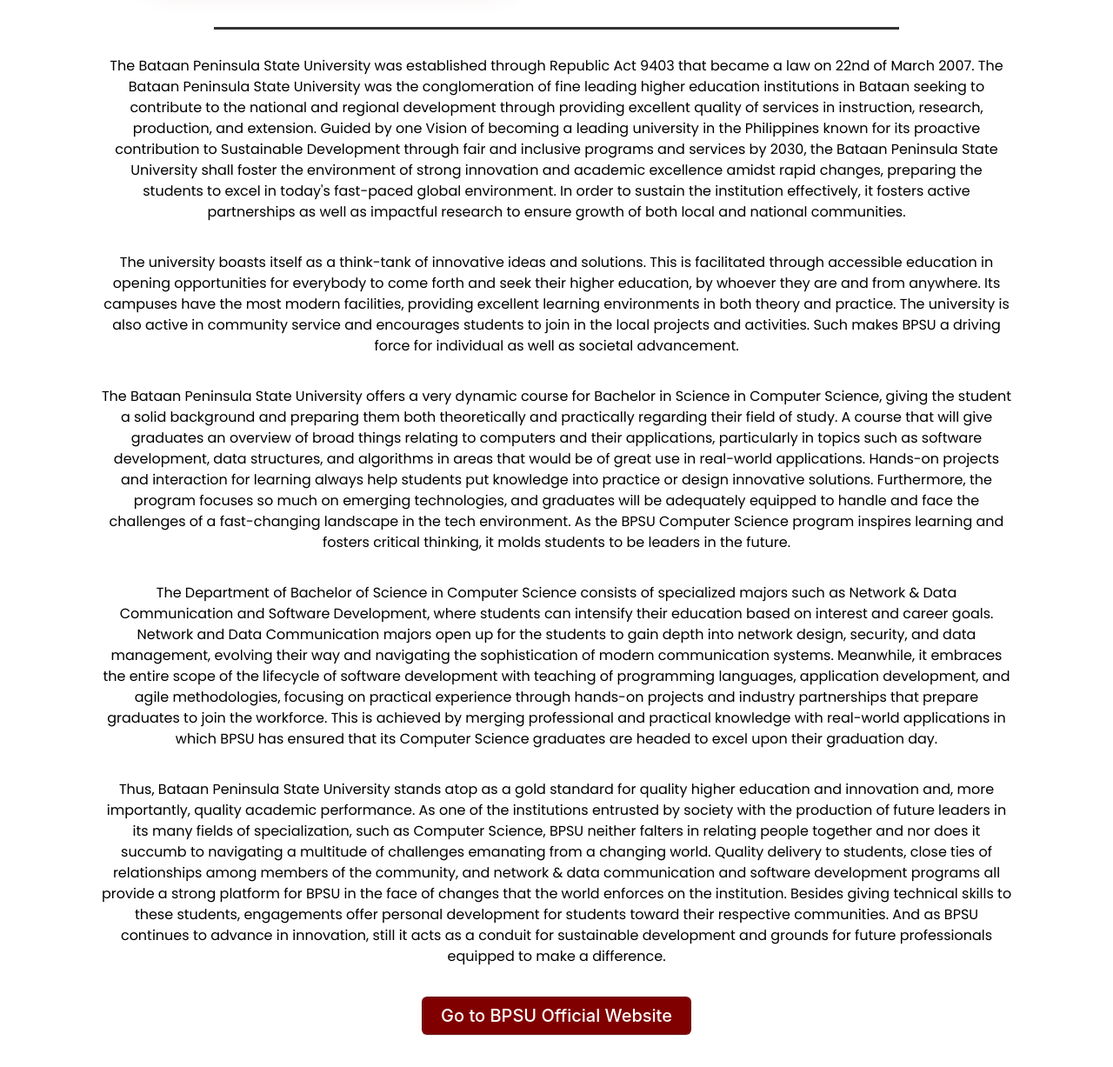
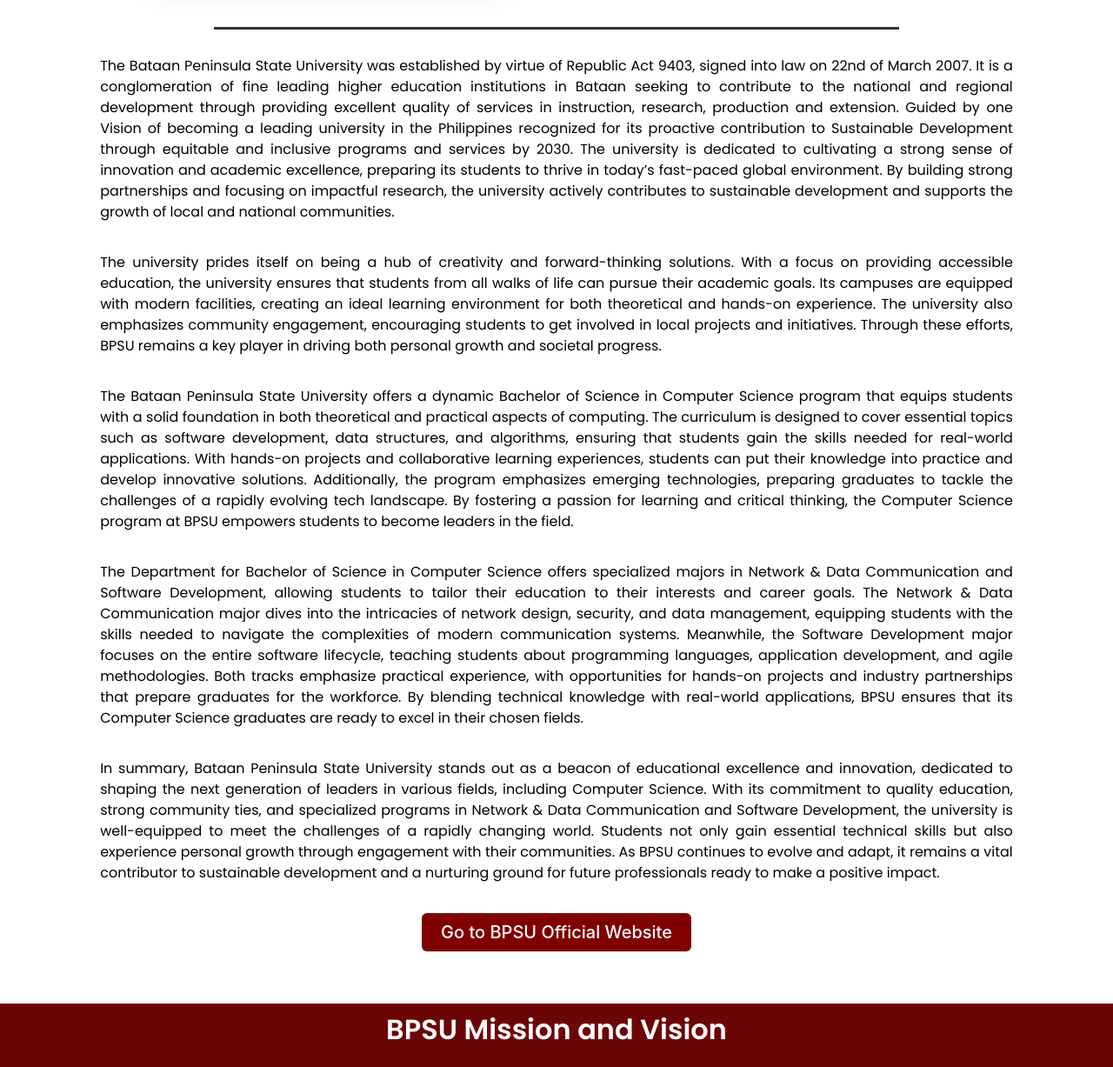
Before and after one commit to AzterBrew/24-1_assessment01grp3, a plain HTML site: page university.html in a window 1280 px wide. Shown: the part 709-1936 px from the top of the page at 87% size. Drawn offline with nearby package versions, Linux system fonts and the light colour scheme.

Commit message:
2nd commit

```diff
--- a/university.html
+++ b/university.html
@@ -46,87 +46,57 @@
                 <br>
                 <h1><span></span></h1>
                 <h3 class="typing-text"></h3>
-                <p style="text-align: center;">The Bataan Peninsula State University was established through Republic
-                    Act 9403 that became a
-                    law on 22nd of March 2007. The Bataan Peninsula State University was the conglomeration of fine
-                    leading higher education
-                    institutions in Bataan seeking to contribute to the national and regional development through
-                    providing excellent quality
-                    of services in instruction, research, production, and extension. Guided by one Vision of becoming a
-                    leading university in
-                    the Philippines known for its proactive contribution to Sustainable Development through fair and
-                    inclusive programs and
-                    services by 2030, the Bataan Peninsula State University shall foster the environment of strong
-                    innovation and academic
-                    excellence amidst rapid changes, preparing the students to excel in today's fast-paced global
-                    environment. In order to
-                    sustain the institution effectively, it fosters active partnerships as well as impactful research to
-                    ensure growth of
-                    both local and national communities.</p>
-                    <br>
-                <p style="text-align: center;">The university boasts itself as a think-tank of innovative ideas and solutions. This is facilitated
-                    through accessible education in opening opportunities for everybody to come forth and seek their
-                    higher
-                    education, by whoever they are and from anywhere. Its campuses have the most modern facilities,
-                    providing excellent learning environments in both theory and practice. The university is also active
-                    in
-                    community service and encourages students to join in the local projects and activities. Such makes
-                    BPSU
-                    a driving force for individual as well as societal advancement.</p>
+                <p style="text-align: justify;">The Bataan Peninsula State University was established by virtue of
+                    Republic Act 9403, signed into law on 22nd of March 2007. It is a conglomeration of fine leading
+                    higher education institutions in Bataan seeking to contribute to the national and regional
+                    development through providing excellent quality of services in instruction, research, production and
+                    extension. Guided by one Vision of becoming a leading university in the Philippines recognized for
+                    its proactive contribution to Sustainable Development through equitable and inclusive programs and
+                    services by 2030. The university is dedicated to cultivating a strong sense of innovation and
+                    academic excellence, preparing its students to thrive in today’s fast-paced global environment. By
+                    building strong partnerships and focusing on impactful research, the university actively contributes
+                    to sustainable development and supports the growth of local and national communities.</p>
                 <br>
-                <p style="text-align: center;">The Bataan Peninsula State University offers a very dynamic course for Bachelor in Science in
-                    Computer
-                    Science, giving the student a solid background and preparing them both theoretically and practically
-                    regarding their field of study. A course that will give graduates an overview of broad things
-                    relating
-                    to computers and their applications, particularly in topics such as software development, data
-                    structures, and algorithms in areas that would be of great use in real-world applications. Hands-on
-                    projects and interaction for learning always help students put knowledge into practice or design
-                    innovative solutions. Furthermore, the program focuses so much on emerging technologies, and
-                    graduates
-                    will be adequately equipped to handle and face the challenges of a fast-changing landscape in the
-                    tech
-                    environment. As the BPSU Computer Science program inspires learning and fosters critical thinking,
-                    it
-                    molds students to be leaders in the future.</p>
+                <p style="text-align: justify;">The university prides itself on being a hub of creativity and
+                    forward-thinking solutions. With a focus on providing accessible education, the university ensures
+                    that students from all walks of life can pursue their academic goals. Its campuses are equipped with
+                    modern facilities, creating an ideal learning environment for both theoretical and hands-on
+                    experience. The university also emphasizes community engagement, encouraging students to get
+                    involved in local projects and initiatives. Through these efforts, BPSU remains a key player in
+                    driving both personal growth and societal progress.</p>
+                <br>
+                <p style="text-align: justify;">The Bataan Peninsula State University offers a dynamic Bachelor of
+                    Science in Computer Science program that equips students with a solid foundation in both theoretical
+                    and practical aspects of computing. The curriculum is designed to cover essential topics such as
+                    software development, data structures, and algorithms, ensuring that students gain the skills needed
+                    for real-world applications. With hands-on projects and collaborative learning experiences, students
+                    can put their knowledge into practice and develop innovative solutions. Additionally, the program
+                    emphasizes emerging technologies, preparing graduates to tackle the challenges of a rapidly evolving
+                    tech landscape. By fostering a passion for learning and critical thinking, the Computer Science
+                    program at BPSU empowers students to become leaders in the field.</p>
                 <br>
 
-                <p style="text-align: center;">The Department of Bachelor of Science in Computer Science consists of specialized majors such as
-                    Network
-                    & Data Communication and Software Development, where students can intensify their education based on
-                    interest and career goals. Network and Data Communication majors open up for the students to gain
-                    depth
-                    into network design, security, and data management, evolving their way and navigating the
-                    sophistication
-                    of modern communication systems. Meanwhile, it embraces the entire scope of the lifecycle of
-                    software
-                    development with teaching of programming languages, application development, and agile
-                    methodologies,
-                    focusing on practical experience through hands-on projects and industry partnerships that prepare
-                    graduates to join the workforce. This is achieved by merging professional and practical knowledge
-                    with
-                    real-world applications in which BPSU has ensured that its Computer Science graduates are headed to
-                    excel upon their graduation day.</p>
+                <p style="text-align: justify;">The Department for Bachelor of Science in Computer Science offers
+                    specialized majors in Network & Data Communication and Software Development, allowing students to
+                    tailor their education to their interests and career goals. The Network & Data Communication major
+                    dives into the intricacies of network design, security, and data management, equipping students with
+                    the skills needed to navigate the complexities of modern communication systems. Meanwhile, the
+                    Software Development major focuses on the entire software lifecycle, teaching students about
+                    programming languages, application development, and agile methodologies. Both tracks emphasize
+                    practical experience, with opportunities for hands-on projects and industry partnerships that
+                    prepare graduates for the workforce. By blending technical knowledge with real-world applications,
+                    BPSU ensures that its Computer Science graduates are ready to excel in their chosen fields.</p>
                 <br>
 
-                <p style="text-align: center;">Thus, Bataan Peninsula State University stands atop as a gold standard for quality higher education
-                    and
-                    innovation and, more importantly, quality academic performance. As one of the institutions entrusted
-                    by
-                    society with the production of future leaders in its many fields of specialization, such as Computer
-                    Science, BPSU neither falters in relating people together and nor does it succumb to navigating a
-                    multitude of challenges emanating from a changing world. Quality delivery to students, close ties of
-                    relationships among members of the community, and network & data communication and software
-                    development
-                    programs all provide a strong platform for BPSU in the face of changes that the world enforces on
-                    the
-                    institution. Besides giving technical skills to these students, engagements offer personal
-                    development
-                    for students toward their respective communities. And as BPSU continues to advance in innovation,
-                    still
-                    it acts as a conduit for sustainable development and grounds for future professionals equipped to
-                    make a
-                    difference.</p>
+                <p style="text-align: justify;">In summary, Bataan Peninsula State University stands out as a beacon of
+                    educational excellence and innovation, dedicated to shaping the next generation of leaders in
+                    various fields, including Computer Science. With its commitment to quality education, strong
+                    community ties, and specialized programs in Network & Data Communication and Software Development,
+                    the university is well-equipped to meet the challenges of a rapidly changing world. Students not
+                    only gain essential technical skills but also experience personal growth through engagement with
+                    their communities. As BPSU continues to evolve and adapt, it remains a vital contributor to
+                    sustainable development and a nurturing ground for future professionals ready to make a positive
+                    impact.</p>
                 <br>
 
             </div>
```
